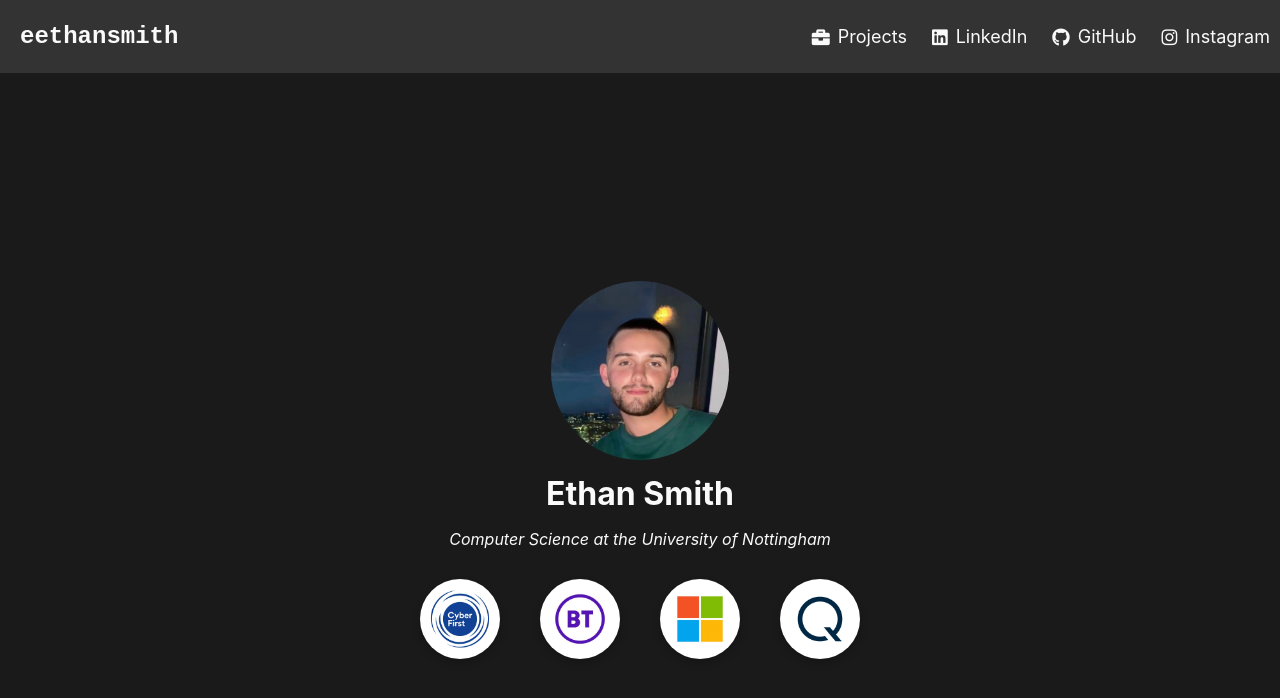
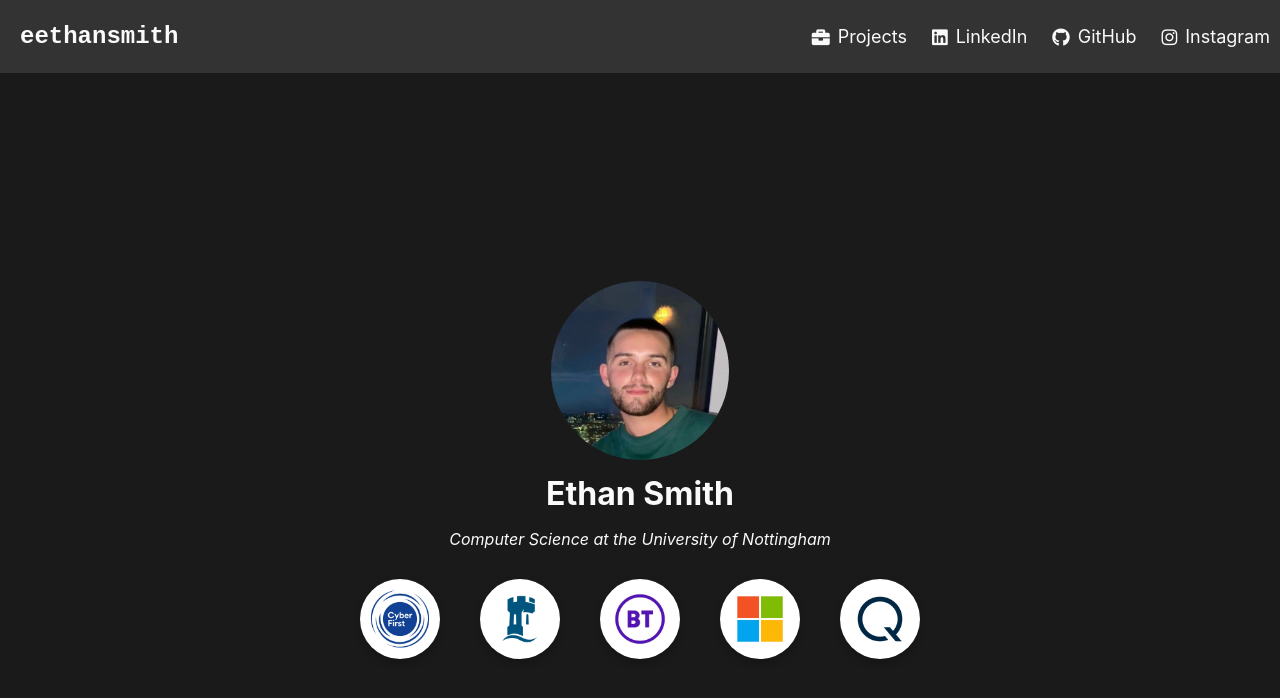
Before and after one commit to eethansmith/my-website, a React (Create React App) app: page / in a window 1280 px wide. Shown: the top 698 px of the page. Built offline with nearby package versions, Linux system fonts and the light colour scheme.

Commit message:
added fading background and font colour

```diff
--- a/src/App.css
+++ b/src/App.css
@@ -5,9 +5,10 @@ body {
     sans-serif;
   -webkit-font-smoothing: antialiased;
   -moz-osx-font-smoothing: grayscale;
-  background-color: #1a1a1a; /* Dark background color */
-  color: #fafafa;
+  background-color: #1a1a1a; /* Initial background color */
+  color: #fafafa; /* Initial font color */
   text-align: center;
+  transition: background-color 0.3s, color 0.3s; /* Smooth transition */
 }
 
 @import url('https://fonts.googleapis.com/css2?family=Roboto+Mono:wght@400;700&display=swap');
@@ -41,6 +42,7 @@ h1 {
   font-weight: bold;
   text-align: left; /* Align the brand text to the left */
   margin-right: auto; /* Pushes the brand to the left */
+  color: #fafafa; /* Keep this color white */
 }
 
 .education {
--- a/src/App.js
+++ b/src/App.js
@@ -1,4 +1,4 @@
-import React from 'react';
+import React, { useEffect, useState } from 'react';
 import me from './menu-con.jpg';
 import CyberFirstLogo from './CyberFirst_logo.jpg';
 import NottinghamLogo from './Nottingham_logo.jpg';
@@ -9,10 +9,41 @@ import QinetiQLogo from './QinetiQ_logo.jpg';
 import './App.css';
 
 function App() {
+  const [scrollY, setScrollY] = useState(0);
+
+  const handleScroll = () => {
+    setScrollY(window.scrollY);
+  };
+
+  useEffect(() => {
+    window.addEventListener('scroll', handleScroll);
+
+    return () => {
+      window.removeEventListener('scroll', handleScroll);
+    };
+  }, []);
+
+  const interpolateColor = (startColor, endColor, factor) => {
+    let result = startColor.slice();
+    for (let i = 0; i < 3; i++) {
+      result[i] = Math.round(result[i] + factor * (endColor[i] - startColor[i]));
+    }
+    return `rgb(${result.join(',')})`;
+  };
+
+  const startColor = [26, 26, 26]; // #1a1a1a in RGB
+  const endColor = [250, 250, 250]; // #fafafa in RGB
+  const startFontColor = [250, 250, 250]; // #fafafa in RGB
+  const endFontColor = [0, 0, 0]; // #000000 in RGB
+  const factor = Math.min(scrollY / 600, 1); // adjust the denominator for sensitivity
+
+  const backgroundColor = interpolateColor(startColor, endColor, factor);
+  const fontColor = interpolateColor(startFontColor, endFontColor, factor);
+
   return (
-    <div className="app">
+    <div className="app" style={{ backgroundColor, color: fontColor }}>
       <header className="header">
-      <div className="brand">
+        <div className="brand">
           eethansmith
         </div>
         <nav className="nav">
@@ -45,8 +76,10 @@ function App() {
           <img src={me} alt="Ethan Smith" className="profile-image" />
           <h1>Ethan Smith</h1>
           <p className="education">Computer Science at the University of Nottingham</p>
+
           <div className="logo-section">
             <img src={CyberFirstLogo} alt="CyberFirst" className="logo" />
+            <img src={NottinghamLogo} alt="Nottingham" className="logo" />
             <img src={BTLogo} alt="BT" className="logo" />
             <img src={MicrosoftLogo} alt="Microsoft" className="logo" />
             <img src={QinetiQLogo} alt="QinetiQ" className="logo" />
```
